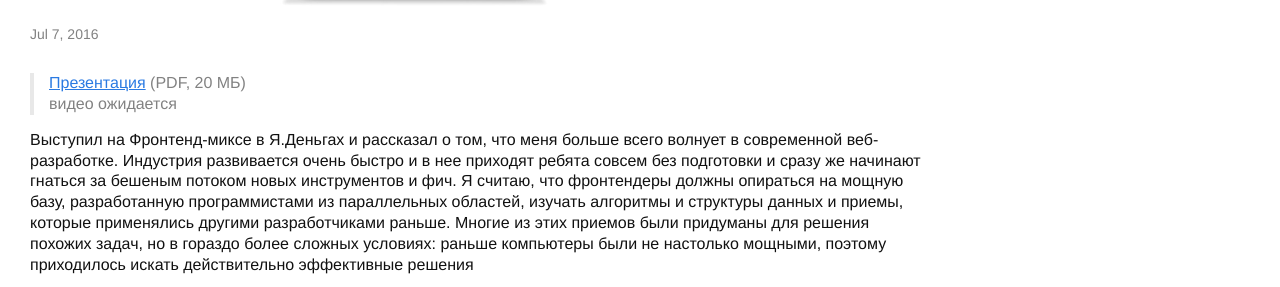
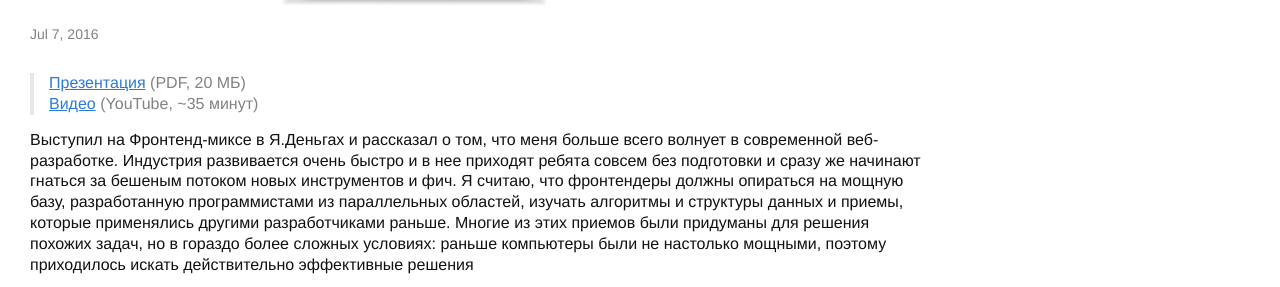
Before and after one commit to o0/o0.github.io, a Jekyll site: the page built from _posts/2016-07-09-classic-programming-for-frontenders.markdown, in a window 1280 px wide. Shown: the part 483-770 px from the top of the page. Built offline with Jekyll 4.4.1, drawn with Linux system fonts in a browser that asks for light colours; comment, search, counter and statistics services are not loaded.

Commit message:
Add link to video

```diff
--- a/_posts/2016-07-09-classic-programming-for-frontenders.markdown
+++ b/_posts/2016-07-09-classic-programming-for-frontenders.markdown
@@ -9,7 +9,7 @@ preview: /assets/images/programming-for-frontenders/promo.png
 ---
 
 > [Презентация]({{site_url}}/share/classic-programming-for-frontenders.pdf){:target="_blank"} (PDF, 20 МБ) \\
-> видео ожидается
+> [Видео](https://www.youtube.com/watch?v=5H923I_Cj3k&feature=youtu.be&t=1h25m4s){:target="_blank"} (YouTube, ~35 минут)
 
 Выступил на Фронтенд-миксе в Я.Деньгах и рассказал о том, что меня больше всего волнует в современной веб-разработке. Индустрия развивается очень быстро и в нее приходят ребята совсем без подготовки и сразу же начинают гнаться за бешеным потоком новых инструментов и фич. Я считаю, что фронтендеры должны опираться на мощную базу, разработанную программистами из параллельных областей, изучать алгоритмы и структуры данных и приемы, которые применялись другими разработчиками раньше. Многие из этих приемов были придуманы для решения похожих задач, но в гораздо более сложных условиях: раньше компьютеры были не настолько мощными, поэтому приходилось искать действительно эффективные решения
 
```
